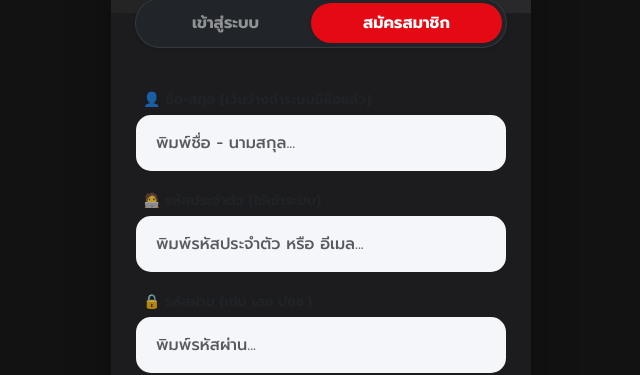
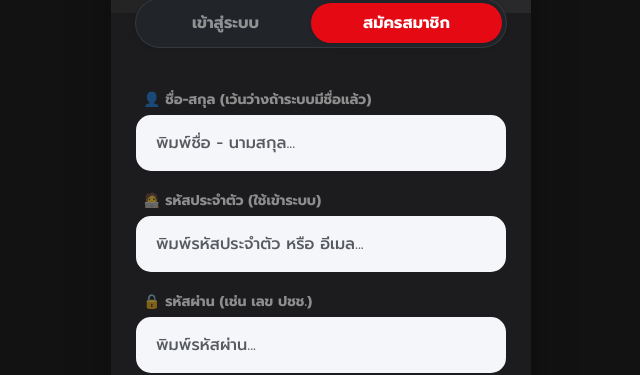
Before and after one commit to jirawat022640/wangcc-lms, a React (Vite) app: page / in a window 1280 px wide. Both pictures are taken after a click on the button "สมัครสมาชิก". Shown: the part 257-632 px from the top of the page, without its empty margins (319-959 px from the left). Built offline with nearby package versions, Linux system fonts and the light colour scheme; grey boxes are pictures that could not be loaded.

Commit message:
fix final colors and apply logo

```diff
--- a/src/pages/Login.jsx
+++ b/src/pages/Login.jsx
@@ -136,21 +136,23 @@ export default function Login({ setSession }) {
         <div className="card-body px-4 pb-5 pt-0">
           <form onSubmit={handleSubmit} className="d-flex flex-column gap-2">
 
-            {/* 🌟 แก้ไข: ย้าย Label ไว้ด้านบน Input ป้องกันการซ้อนทับ */}
             {!isLogin && (
               <div className="mb-2 text-start slide-down">
-                <label htmlFor="fullName" className="text-muted fw-bold small ms-2 mb-1">👤 ชื่อ-สกุล (เว้นว่างถ้าระบบมีชื่อแล้ว)</label>
+                {/* 🌟 เปลี่ยน text-muted เป็น text-white-50 ให้อ่านง่าย */}
+                <label htmlFor="fullName" className="text-white-50 fw-bold small ms-2 mb-1">👤 ชื่อ-สกุล (เว้นว่างถ้าระบบมีชื่อแล้ว)</label>
                 <input type="text" className="form-control rounded-4 theme-input bg-white text-dark shadow-none py-3" id="fullName" placeholder="พิมพ์ชื่อ - นามสกุล..." value={fullName} onChange={(e) => setFullName(e.target.value)} />
               </div>
             )}
 
             <div className="mb-2 text-start">
-              <label htmlFor="identifier" className="text-muted fw-bold small ms-2 mb-1">{isLogin ? '🧑‍💻 รหัสผู้ใช้งาน (เช่น 6620001)' : '🧑‍💻 รหัสประจำตัว (ใช้เข้าระบบ)'}</label>
+              {/* 🌟 เปลี่ยน text-muted เป็น text-white-50 ให้อ่านง่าย */}
+              <label htmlFor="identifier" className="text-white-50 fw-bold small ms-2 mb-1">{isLogin ? '🧑‍💻 รหัสผู้ใช้งาน (เช่น 6620001)' : '🧑‍💻 รหัสประจำตัว (ใช้เข้าระบบ)'}</label>
               <input type="text" className="form-control rounded-4 theme-input bg-white text-dark shadow-none py-3" id="identifier" placeholder="พิมพ์รหัสประจำตัว หรือ อีเมล..." value={identifier} onChange={(e) => setIdentifier(e.target.value)} required />
             </div>
 
             <div className="mb-4 text-start">
-              <label htmlFor="password" className="text-muted fw-bold small ms-2 mb-1">🔒 รหัสผ่าน (เช่น เลข ปชช.)</label>
+              {/* 🌟 เปลี่ยน text-muted เป็น text-white-50 ให้อ่านง่าย */}
+              <label htmlFor="password" className="text-white-50 fw-bold small ms-2 mb-1">🔒 รหัสผ่าน (เช่น เลข ปชช.)</label>
               <input type="password" className="form-control rounded-4 theme-input bg-white text-dark shadow-none py-3" id="password" placeholder="พิมพ์รหัสผ่าน..." value={password} onChange={(e) => setPassword(e.target.value)} required minLength={6} />
             </div>
 
```
